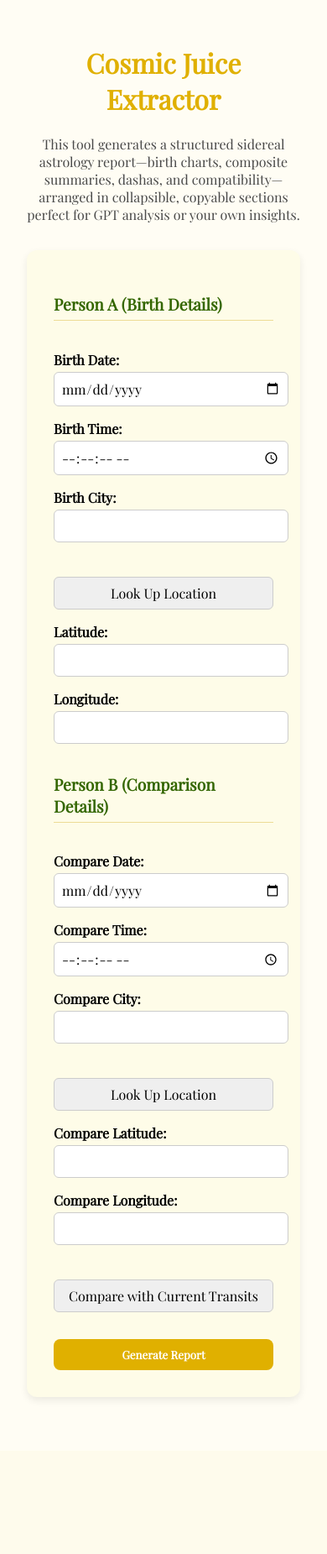
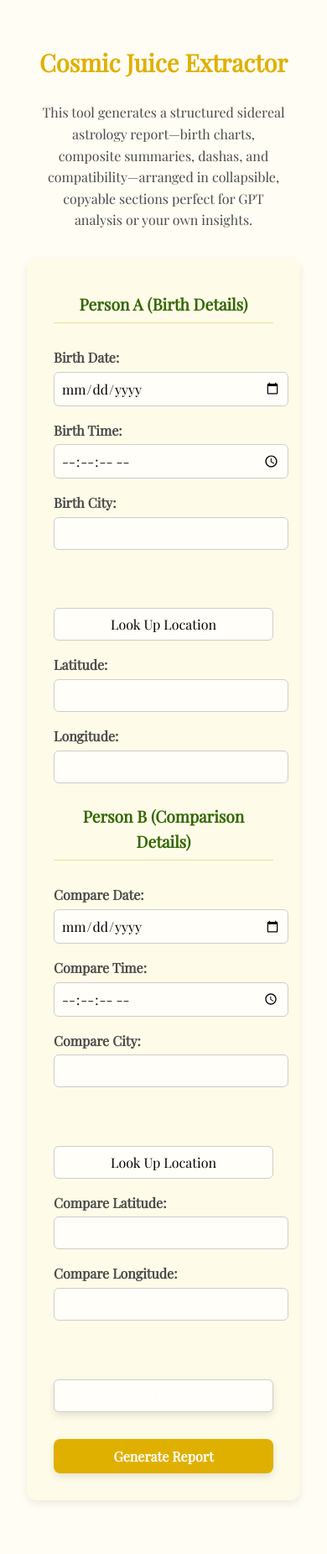
Before and after one commit to mailtoyaggi/Cosmic-Juice-Extractor, a Flask app: page / in a window 390 px wide. Shown: the whole page at 84% size. Before the commit the page ends 1666 px from the top, so only its background shows below. Run offline with Flask 3, Linux system fonts and the light colour scheme.

Commit message:
Updated form styles and structure for mobile responsiveness and aesthetics

```diff
--- a/static/style.css
+++ b/static/style.css
@@ -5,44 +5,50 @@
 }
 
 body {
-  background: #fffdf4;
+  background: #FFFBEA; /* Softer, creamy lemon yellow */
   color: #2c3e50;
   margin: 0;
-  padding: 2rem;
+  padding: 2rem; /* Will be adjusted for mobile via media query */
+  line-height: 1.6; /* Improve readability */
 }
 
 h1 {
   text-align: center;
-  color: #e0b000;
+  color: #DAA520; /* Goldenrod - a richer, less bright gold */
+  margin-bottom: 1.5rem; /* Ensure spacing */
+  font-size: 2.5rem; /* Default for desktop */
 }
 
 .explanation {
   text-align: center;
   max-width: 700px;
-  margin: 0 auto 1rem auto;
-  font-size: 1rem;
+  margin: 0 auto 1.5rem auto; /* Slightly more margin */
+  font-size: 1.1rem; /* Slightly larger for better readability */
   color: #4a4a4a;
+  padding: 0 1rem; /* Add some horizontal padding to prevent text touching edges on small screens */
 }
 
 form {
   display: grid;
   grid-template-columns: 1fr 1fr;
-  gap: 1rem 2rem;
+  gap: 1.5rem 2rem; /* Slightly more gap for spacing */
   max-width: 900px;
-  margin: auto;
-  padding: 2rem;
+  margin: 2rem auto; /* Adjust top margin for spacing */
+  padding: 2.5rem; /* Slightly more padding inside form */
   background: #fefce8;
   border-radius: 12px;
-  box-shadow: 0 4px 10px rgba(0,0,0,0.08);
+  box-shadow: 0 6px 15px rgba(0,0,0,0.1); /* Slightly stronger shadow */
 }
 
 form h3 {
   grid-column: 1 / -1;
-  margin-top: 1.2rem;
-  font-size: 1.1rem;
+  margin-top: 0.5rem; /* Adjust margin */
+  margin-bottom: 1rem; /* Space below heading */
+  font-size: 1.3rem; /* Slightly larger heading for form sections */
   border-bottom: 1px solid #eddc95;
-  padding-bottom: 0.5rem;
-  color: #336600;
+  padding-bottom: 0.6rem; /* More padding below line */
+  color: #336600; /* Dark green for section headings */
+  text-align: center; /* Center section headings */
 }
 
 form div {
@@ -52,78 +58,82 @@
 
 label {
   font-weight: bold;
-  margin-bottom: 0.4rem;
-  font-size: 0.95rem;
+  margin-bottom: 0.5rem; /* More space below label */
+  font-size: 1rem; /* Slightly larger label font */
+  color: #4a4a4a; /* Consistent label color */
 }
 
 input, select, button[type="button"] {
-  padding: 0.5rem;
-  font-size: 0.95rem;
+  padding: 0.75rem; /* Increased padding for better tap targets */
+  font-size: 1rem; /* Slightly larger font size */
   border: 1px solid #ccc;
-  border-radius: 6px;
+  border-radius: 8px; /* Slightly more rounded */
   background: #fffef9;
 }
 
 /* ========== Buttons ========== */
 
+button[type="submit"],
+.generate-btn { /* Apply these styles to both main action buttons */
+  background-color: #DAA520; /* Goldenrod - main primary action color */
+  color: white;
+  font-weight: bold;
+  padding: 14px 24px;
+  font-size: 1.25rem; /* Slightly larger font for main actions */
+  border: none;
+  border-radius: 8px;
+  cursor: pointer;
+  transition: background-color 0.2s ease, transform 0.2s ease;
+  box-shadow: 0 4px 8px rgba(0,0,0,0.1); /* Consistent shadow for primary buttons */
+}
+
 button[type="submit"] {
   grid-column: 1 / -1;
   justify-self: center;
-  margin-top: 1rem;
+  margin-top: 1.5rem; /* More margin */
 }
 
-.generate-btn {
-  background-color: #e0b000;
-  color: white;
-  font-weight: bold;
-  padding: 14px 24px;
-  font-size: 1.15rem;
-  border: none;
-  border-radius: 8px;
-  cursor: pointer;
-  transition: background-color 0.2s ease;
+.generate-btn:hover,
+button[type="submit"]:hover {
+  background-color: #C2931D; /* Darker goldenrod on hover */
+  transform: translateY(-2px);
 }
 
-.generate-btn:hover {
-  background-color: #d1a300;
+.generate-btn:active,
+button[type="submit"]:active {
+  background-color: #B0851B; /* Even darker on active */
+  transform: translateY(0);
 }
 
-.transit-btn {
-  background-color: #ffe58b;
+.transit-btn, /* This was the "Generate Report" button in your old HTML, but now it's "Compare with current transits" */
+.lookup-btn { /* Group lookup and transit buttons for consistent styling */
+  background-color: #ffe58b; /* Original lighter yellow for secondary actions */
   font-weight: bold;
   color: #333;
-  padding: 8px;
-  font-size: 0.9rem;
-  border: 1px solid #d1a000;
-  border-radius: 6px;
-  width: 100%;
-  cursor: pointer;
-  transition: background-color 0.25s ease;
-}
-
-.transit-btn:hover {
-  background-color: #ffdd66;
-}
-
-.lookup-btn {
-  background-color: #ffe58b;
-  font-weight: bold;
-  color: #333;
-  padding: 8px;
-  font-size: 0.9rem;
+  padding: 0.6rem 1rem; /* Slightly more padding */
+  font-size: 0.95rem; /* Consistent smaller font */
   border: 1px solid #d1a000;
   border-radius: 6px;
   cursor: pointer;
   transition: background-color 0.25s ease;
+  margin-top: 0.5rem; /* Add margin to separate from input */
 }
 
+.transit-btn:hover,
 .lookup-btn:hover {
   background-color: #ffdd66;
 }
 
+.transit-btn:active,
 .lookup-btn:active {
   background-color: #f2c744;
 }
+
+/* Specific styles for location lookup button in the form grid */
+form div button[type="button"] { /* Target 'Look Up Location' buttons */
+    margin-top: 1.5rem; /* Push it down a bit to align */
+}
+
 
 .copy-section-btn {
   font-size: 0.85rem;
@@ -131,11 +141,12 @@
   position: absolute;
   top: 12px;
   right: 16px;
-  background-color: #69b84d;
+  background-color: #69b84d; /* Green */
   border: none;
   color: white;
   border-radius: 6px;
   cursor: pointer;
+  transition: background 0.2s ease;
 }
 
 .copy-section-btn:hover {
@@ -144,16 +155,17 @@
 
 .download-button {
   display: block;
-  background: #69b84d;
+  background: #69b84d; /* Green */
   padding: 10px 16px;
   font-size: 1rem;
-  width: 200px;
+  width: 220px; /* Slightly wider for better mobile tap */
   text-align: center;
-  margin: 1rem auto 2rem auto;
+  margin: 1.5rem auto 2.5rem auto; /* More vertical margin */
   color: white;
   border: none;
   border-radius: 6px;
   cursor: pointer;
+  transition: background 0.2s ease;
 }
 
 .download-button:hover {
@@ -182,19 +194,19 @@
   margin: 1.5rem auto;
   background: #ffffff;
   border: 1px solid #eee0a0;
-  border-left: 6px solid #e0b000;
+  border-left: 6px solid #DAA520; /* Goldenrod for left border */
   border-radius: 8px;
-  padding: 0.75rem 1.25rem;
-  box-shadow: 0 2px 6px rgba(0,0,0,0.04);
+  padding: 1rem 1.5rem; /* Slightly more padding */
+  box-shadow: 0 3px 8px rgba(0,0,0,0.06); /* Softer shadow */
   position: relative;
 }
 
 summary {
   font-weight: bold;
-  font-size: 1.05rem;
+  font-size: 1.1rem; /* Slightly larger summary font */
   cursor: pointer;
   color: #336600;
-  margin-bottom: 0.5rem;
+  margin-bottom: 0.75rem; /* More space below summary */
 }
 
 pre {
@@ -205,7 +217,7 @@
 }
 
 /* ========== Toast ========== */
-
+/* Keep your toast styles as they are, they are fine */
 .toast {
   position: fixed;
   bottom: 24px;
@@ -226,19 +238,84 @@
   opacity: 1;
 }
 
-/* ========== Responsive ========== */
+/* ========== Responsive Adjustments (Mobile) ========== */
 
 @media (max-width: 768px) {
+  body {
+    padding: 1rem; /* Reduced padding on body for smaller screens */
+  }
+
+  h1 {
+    font-size: 2rem; /* Smaller heading on mobile */
+  }
+
+  .explanation {
+    font-size: 0.95rem; /* Smaller explanation text */
+    margin-bottom: 1rem;
+  }
+
   form {
-    grid-template-columns: 1fr;
+    grid-template-columns: 1fr; /* Single column on mobile */
+    padding: 1.5rem; /* Less padding inside form on mobile */
+    margin: 1rem auto; /* Less margin around form on mobile */
+  }
+
+  form h3 {
+    font-size: 1.1rem; /* Smaller section heading on mobile */
+    margin-bottom: 0.75rem;
+  }
+
+  input, select, button[type="button"], .transit-btn, .lookup-btn {
+    padding: 0.6rem; /* Slightly less padding for inputs/secondary buttons */
+    font-size: 0.9rem; /* Smaller font for inputs/secondary buttons */
+  }
+
+  .generate-btn, /* Compare with Current Transits */
+  button[type="submit"] { /* Generate Report */
+    padding: 12px 20px; /* Adjust padding for main buttons */
+    font-size: 1.1rem; /* Adjust font size for main buttons */
+    width: 100%; /* Make them full width on mobile */
+    max-width: 300px; /* Optional: cap width on slightly larger phones */
+    margin-left: auto; /* Center block elements */
+    margin-right: auto;
   }
 
   .copy-section-btn {
     top: 8px;
-    right: 12px;
+    right: 8px; /* Closer to the corner */
+    padding: 5px 8px; /* Smaller copy button */
+    font-size: 0.8rem;
   }
 
-  textarea {
-    width: 100%;
+  .download-button {
+    width: 180px; /* Slightly smaller download button */
+    padding: 8px 12px;
+    font-size: 0.9rem;
+    margin: 1rem auto 1.5rem auto;
+  }
+
+  details {
+    padding: 0.6rem 1rem; /* Less padding inside details */
+    margin: 1rem auto; /* Less margin around details */
+  }
+
+  summary {
+    font-size: 1rem; /* Smaller summary font */
+    margin-bottom: 0.5rem;
+  }
+
+  pre {
+    font-size: 0.85rem; /* Smaller code text */
   }
 }
+
+/* Smallest screens (e.g., old iPhone SE) */
+@media (max-width: 480px) {
+    h1 {
+        font-size: 1.8rem;
+    }
+    .generate-btn, button[type="submit"] {
+        padding: 10px 15px;
+        font-size: 1rem;
+    }
+}
--- a/templates/form.html
+++ b/templates/form.html
@@ -3,6 +3,7 @@
 <head>
   <title>Cosmic Juice Extractor</title>
   <link href="https://fonts.googleapis.com/css2?family=Playfair+Display&display=swap" rel="stylesheet">
+  <meta name="viewport" content="width=device-width, initial-scale=1.0"> <link rel="stylesheet" href="{{ url_for('static', filename='style.css') }}">
   <style>
     body, input, button, select, textarea {
       font-family: 'Playfair Display', serif;
```
